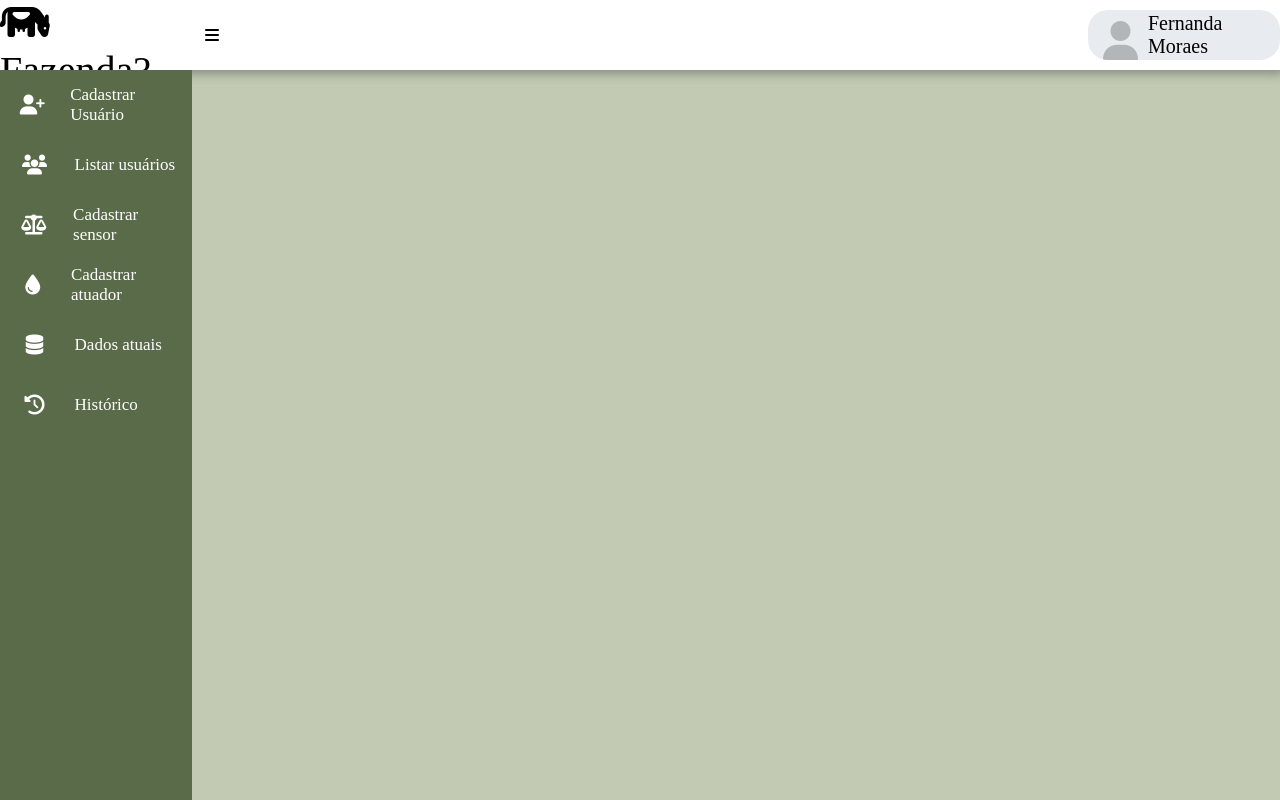
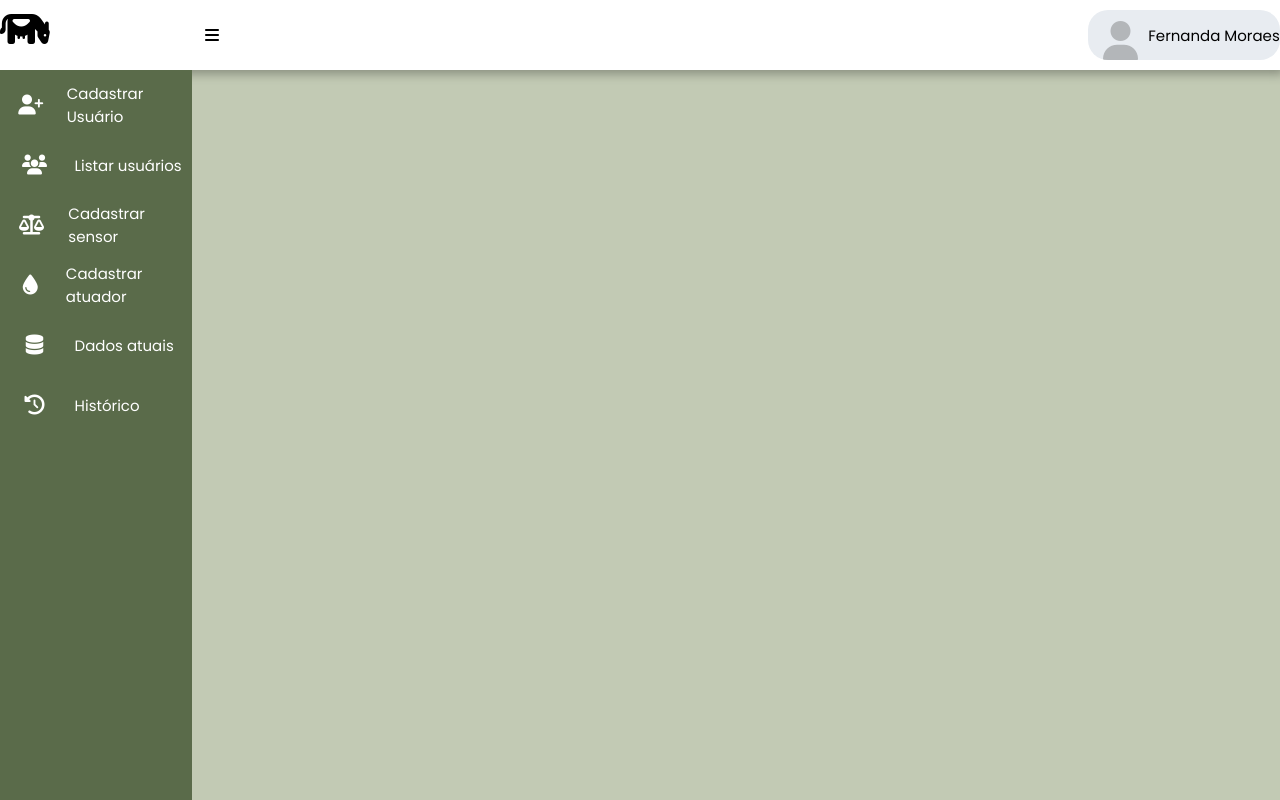
Before and after one commit to Missywp/Sites-das-Vacas, a Flask app: template templates/base.html in a window 1280 px wide. Run offline with Flask 3, Linux system fonts and the light colour scheme; the template is opened without the code that fills it, so the values that code supplies are empty.

Commit message:
Atualização fonte

```diff
--- a/static/css/base.css
+++ b/static/css/base.css
@@ -1,8 +1,10 @@
+@import url('https://fonts.googleapis.com/css2?family=Poppins:wght@400;600;700&display=swap');
 body{
     margin: 0;
     display: flex;
     flex-direction: column;
     background-color: #556b2f5b;
+    font-family: 'Poppins', sans-serif;
 }
 
 .bar-nav{
@@ -44,7 +46,7 @@ body{
     height: 50px;
     width: 250px;
     border-radius: 20px;
-    font-size: 20px;
+    font-size: 15px;
     overflow: hidden;
 }
 .ballUser i {
@@ -108,7 +110,7 @@ body{
 }
 .itensMenup{
     margin-left: 15px;
-    font-size: 17px;
+    font-size: 15px;
 }
 .itensMenu:hover{
     background-color: #67745b;
```
